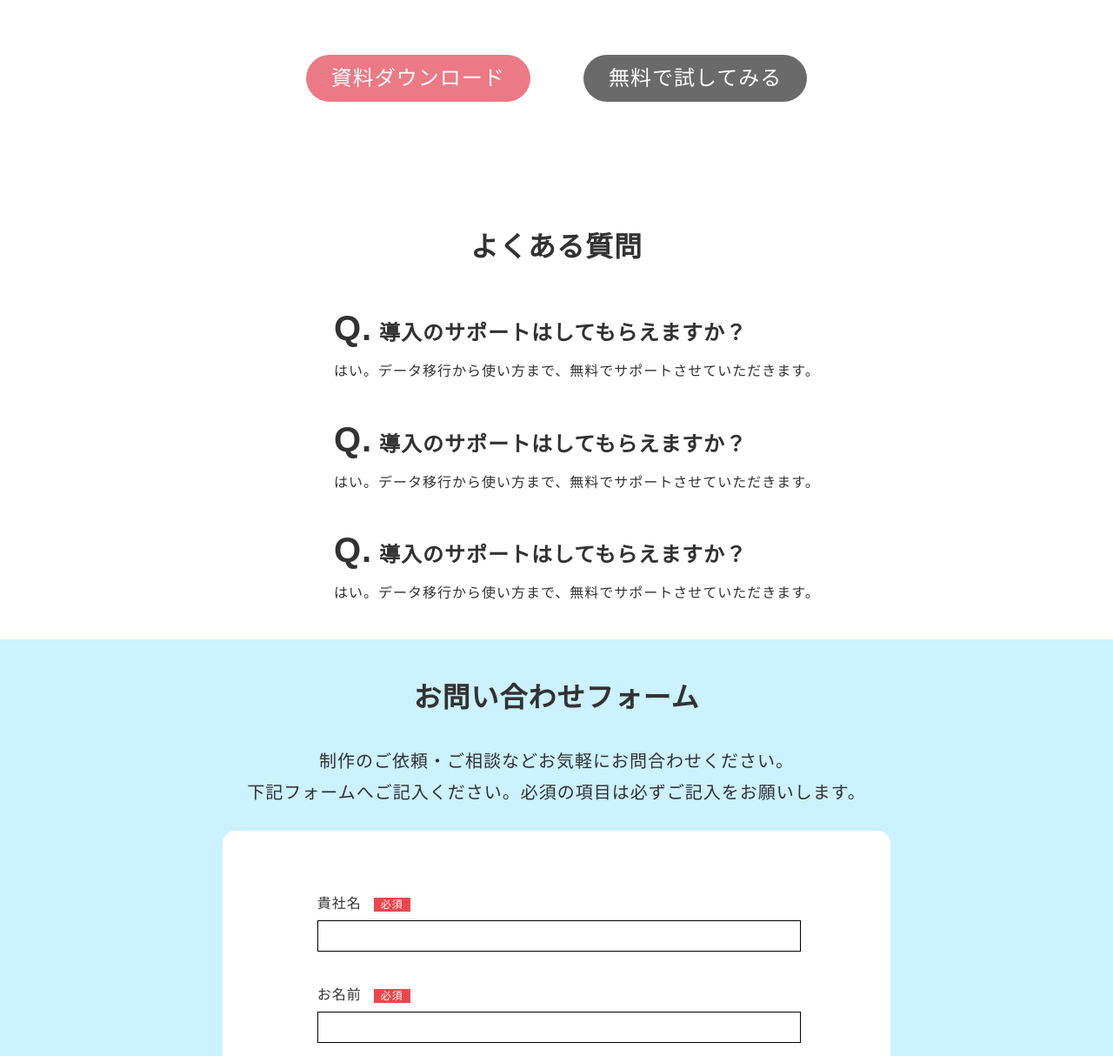
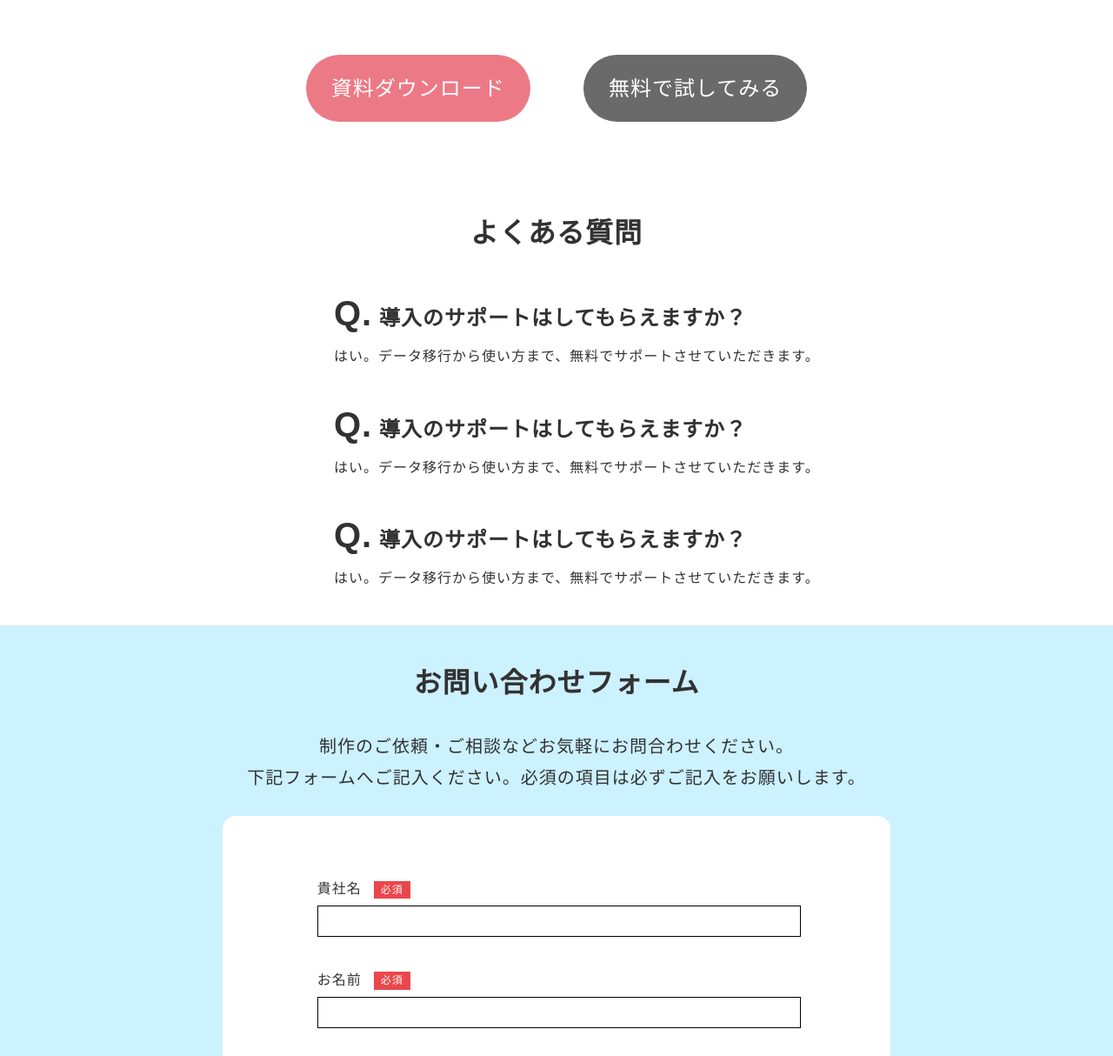
Before and after one commit to SuzukiOribe/LP1test, a plain HTML site: page index.html in a window 1280 px wide. Shown: the part 5460-6674 px from the top of the page at 87% size. Drawn offline with Linux system fonts and the light colour scheme; a web font is replaced by a local one.

Commit message:
7回目提出(html、css修正)

```diff
--- a/css/style.css
+++ b/css/style.css
@@ -522,7 +522,7 @@ body {
   justify-content: space-between;
   align-items: center;
   font-size: 1.5rem;
-  margin: 6.5% auto;
+  margin: 6.5% auto 0;
 }
 
 .pln-wrap__btn__list a {
@@ -536,7 +536,7 @@ body {
   position: relative;
   background-color: #EC7986;
   border-radius: 50px;
-  padding: 1% 5%;
+  padding: 3% 5%;
   cursor: pointer;
   transition: all;
 }
@@ -551,7 +551,7 @@ body {
   position: relative;
   background-color: #6A6A6A;
   border-radius: 50px;
-  padding: 1% 5%;
+  padding: 3% 5%;
   cursor: pointer;
   transition: all;
 }
@@ -633,7 +633,7 @@ body {
   font-size: 0.75rem;
   color: #fff;
   background-color: #E9474D;
-  padding: 0.2% 1.5%;
+  padding: 0.6% 1.5%;
   margin-left: 1.5%;
 }
 
@@ -641,7 +641,7 @@ body {
   font-size: 0.75rem;
   color: #fff;
   background-color: #6A6A6A;
-  padding: 0.2% 1.5%;
+  padding: 0.6% 1.5%;
   margin-left: 1.5%;
 }
 
```
